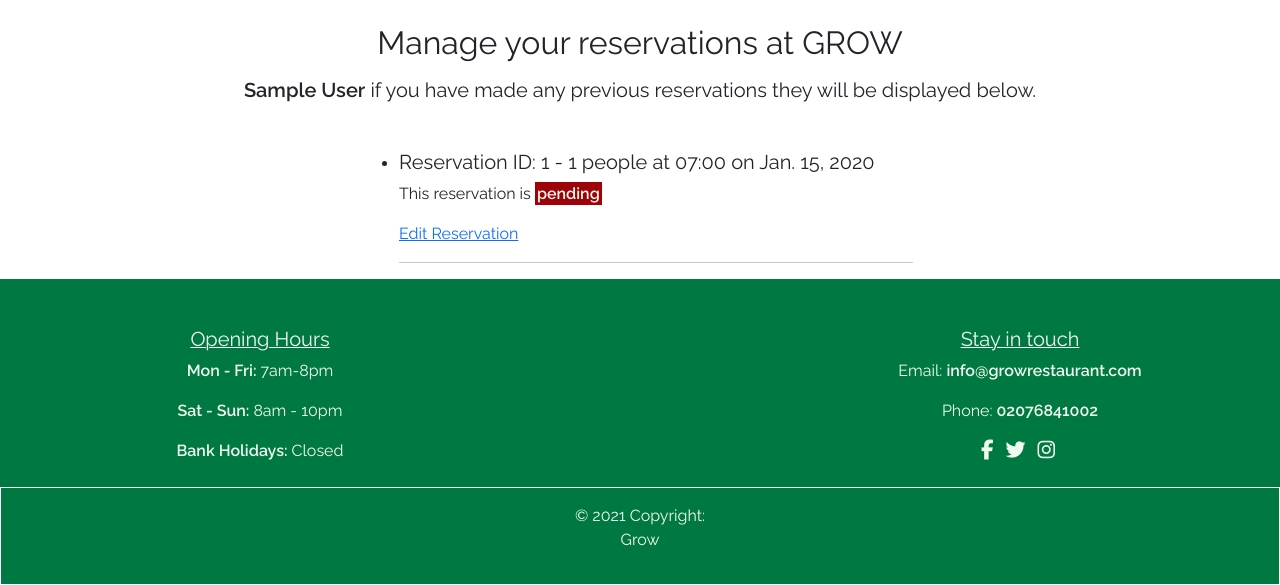
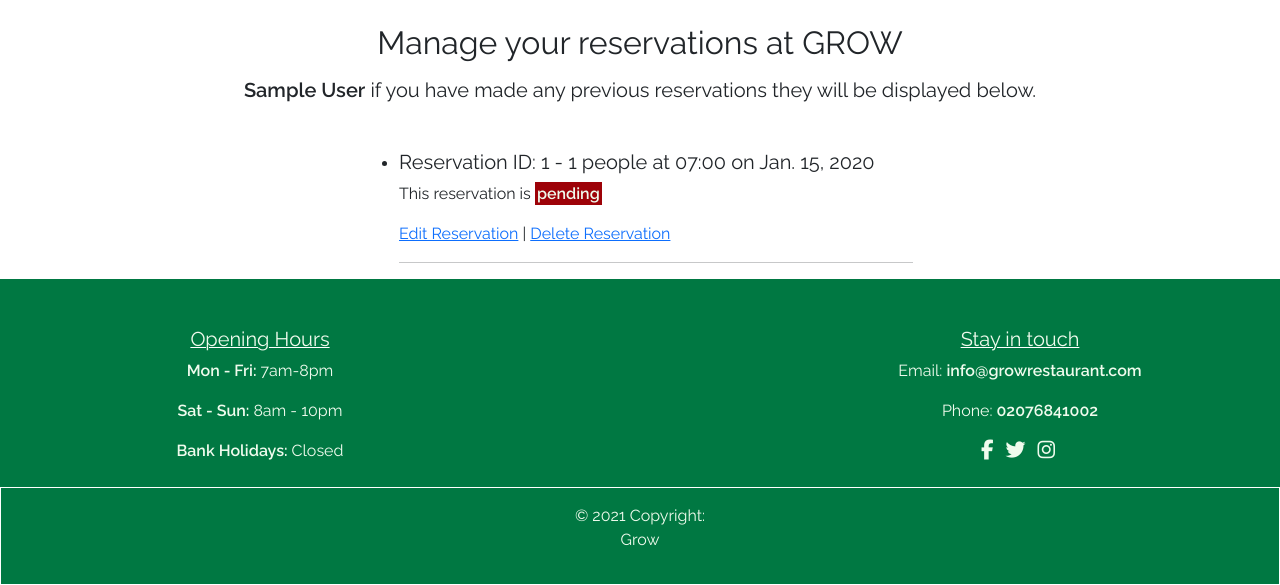
Before and after one commit to daisygunn/grow-restaurant, a Django app: page /reservations/manage_reservations in a window 1280 px wide. Shown: the part 258-843 px from the top of the page. Run offline with Django 3.2, Linux system fonts and the light colour scheme; a user stored in the database is signed in; tables that the repository leaves empty hold one stand-in row (values such as "Sample post"); some libraries are stand-ins or nearby versions.

Commit message:
Add delete_reservation view, url & template and link to view in manage_reservations page

```diff
--- a/reservations/urls.py
+++ b/reservations/urls.py
@@ -6,4 +6,5 @@ urlpatterns = [
     path('', views.ReservationsEnquiry.as_view(), name='reservations'),
     path('manage_reservations', views.ManageReservations.as_view(), name='manage_reservations'),
     path('edit_reservation/<reservation_id>', views.EditReservation.as_view(), name='edit_reservation'),
+    path('delete_reservation/<reservation_id>', views.DeleteReservation.as_view(), name='delete_reservation'),
     ]
--- a/reservations/views.py
+++ b/reservations/views.py
@@ -205,3 +205,28 @@ class EditReservation(View):
         else:
             messages.add_message(request, messages.ERROR, "Something is not right with your form - please make sure your email address & phone number are entered in the correct format.")
             return render(request, 'edit_reservation.html', {'reservation_form': reservation_form, 'customer_form': customer_form, 'reservation': reservation })
+
+class DeleteReservation(View):
+    def get(self, request, reservation_id, User=User, *args, **kwargs):
+        reservation = Reservation.objects.filter(reservation_id=reservation_id).first()
+        customer_email = request.user.email
+        customer = Customer.objects.filter(email=customer_email).first()
+
+        return render(request, 'delete_reservation.html',
+        {'customer': customer,
+        'reservation': reservation,
+        'reservation_id': reservation_id
+        })
+
+    def post(self, request, reservation_id, User=User, *args, **kwargs):
+        customer_email = request.user.email
+        customer = Customer.objects.filter(email=customer_email).first()
+        reservation_id = reservation_id
+        reservation = Reservation.objects.get(pk=reservation_id)
+        logger.warning(f"{reservation}")
+        reservation.delete()
+        current_reservations = retrieve_reservations(self, request, User)
+        return render(
+                request, 'manage_reservations.html',
+                {'reservations': current_reservations,
+                'customer': customer})
--- a/templates/manage_reservations.html
+++ b/templates/manage_reservations.html
@@ -23,7 +23,8 @@
                         {{ reservation.requested_time }} on {{ reservation.requested_date }} </h5>
                     <p> This reservation is <strong class="{{ reservation.status }}">{{ reservation.status }}</strong>
                     </p>
-                    <p><a href="{% url 'edit_reservation' reservation.reservation_id %}">Edit Reservation</a></p>
+                    <p><a href="{% url 'edit_reservation' reservation.reservation_id %}">Edit Reservation</a> | <a
+                            href="{% url 'delete_reservation' reservation.reservation_id %}">Delete Reservation</a></p>
                     <hr>
                 </li>
                 {% endfor %}
--- a/templates/reservations.html
+++ b/templates/reservations.html
@@ -12,7 +12,8 @@
     <div class="col-sm-2"></div>
     <div class="col-sm-8">
         <h2 class="text-center mt-2 mb-3">Reservations at GROW</h2>
-        <h5 class="text-center mt-2 mb-5">We do reserve a small number of tables for walk-ins but reservations are recommended</h5>
+        <h5 class="text-center mt-2 mb-5">We do reserve a small number of tables for walk-ins but reservations are
+            recommended</h5>
     </div>
 </div>
 <div class="container">
@@ -36,7 +37,8 @@
                     <!-- Reservation form -->
                     {{ reservation_form.as_ul }}
 
-                    <button type="submit" class="button btn-outline-success mt-4 text-center submit-button">Send enquiry</button>
+                    <button type="submit" class="button btn-outline-success mt-4 text-center submit-button">Send
+                        enquiry</button>
 
                 </ul>
             </form>
```
Also changed, not shown: templates/contact_us.html (+4 -3 lines), templates/menus_page.html (+4 -3 lines), templates/404.html (indentation only), templates/500.html (indentation only).
